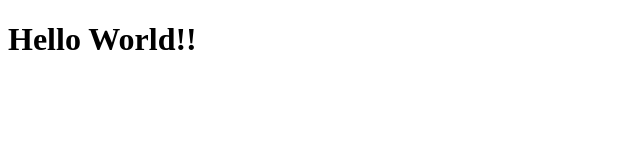
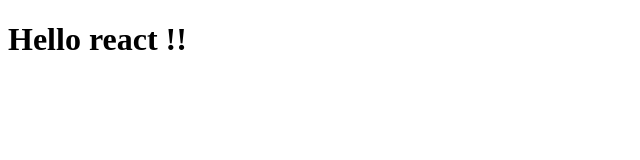
Before and after one commit to Tarunvamsi/ReactJs-experiments, a plain HTML site: page index.html in a window 1280 px wide. Shown: the full height of the page, 0-640 px from the left. Drawn offline with nearby package versions, Linux system fonts and the light colour scheme.

Commit message:
Inject react to project & first react program

```diff
--- a/index.html
+++ b/index.html
@@ -20,6 +20,16 @@
 
 
     <script>
+        // createElement takes 3 args - 1)tag we want to create 2)object 3) what we want to put in tag
+        const heading = React.createElement("h1",{},"Hello react !!");
+
+        //putting the heading to the root in html to render the heading
+        const root = ReactDOM.createRoot(document.getElementById("root"));  //creating root inside react is job of DOM to render the content in the browser to put content
+
+        root.render(heading);   //rendering in browser
+
+
+
 
     </script>
 </body>
```
